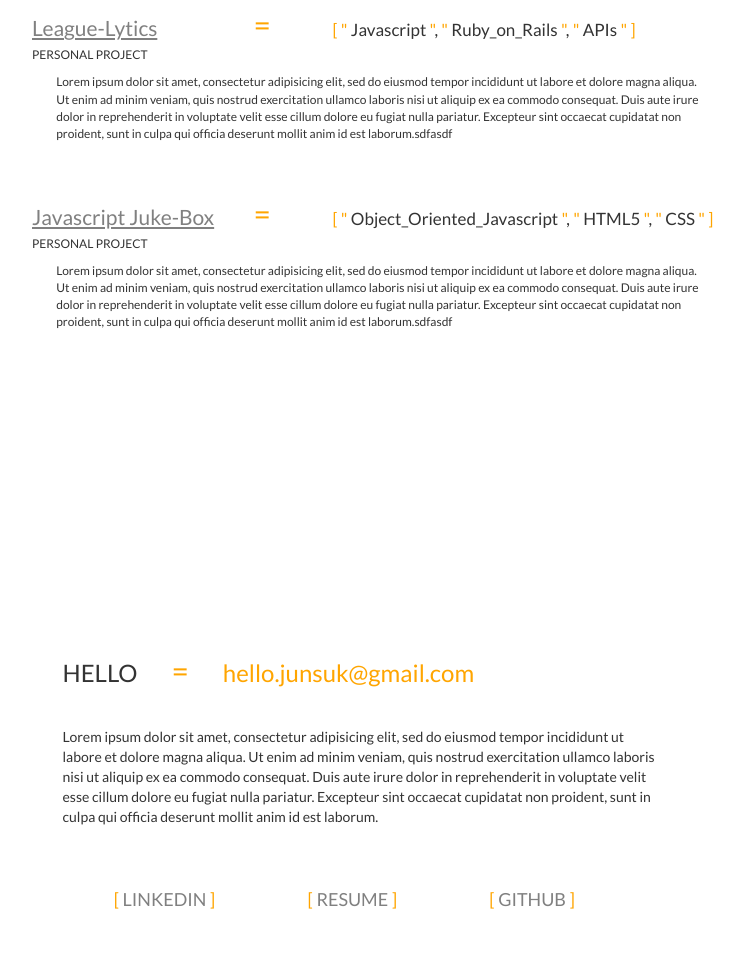
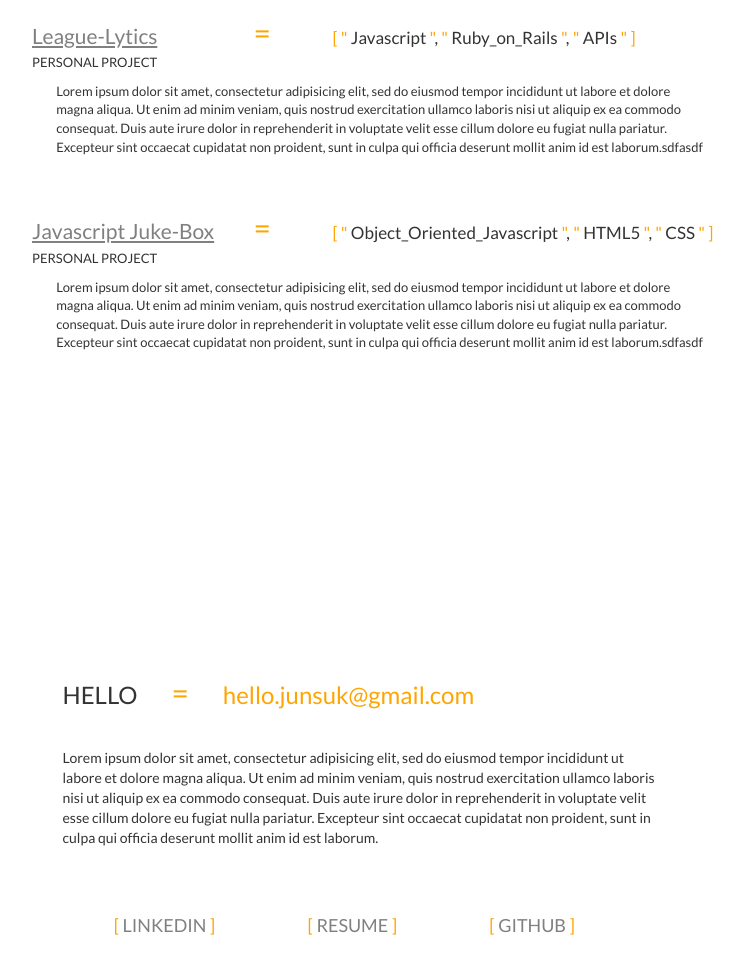
Before and after one commit to adlewic/Portfolio, a plain HTML site: page index.html in a window 1280 px wide. Shown: the part 1047-2021 px from the top of the page, without its empty margins (265-1009 px from the left). Drawn offline with nearby package versions, Linux system fonts and the light colour scheme.

Commit message:
media queriesss

```diff
--- a/css/index.css
+++ b/css/index.css
@@ -75,7 +75,7 @@ body {
 	font-size: 11px;
 }
 .detail_description {
-	font-size: 10px;
+	font-size: 12px;
 	margin-left: 2%;
 	width: 290px;
 }
@@ -112,7 +112,6 @@ body {
 #say_hello {
 	display: none;
 }
-
 #say_hello2 {
 	color: orange;
 	display: inline-block;
@@ -122,7 +121,7 @@ body {
 	margin-left: 16%;
 	margin-top: 10px;
 	width: 260px;
-	font-size: 12px;
+	font-size: 13px;
 }
 #contacts ul {
 	margin-top: 40px;
@@ -132,7 +131,7 @@ body {
 #contacts ul li{
 	list-style: none;
 	display: block;
-	margin-top: 10px;
+	margin-top: 15px;
 }
 #contacts ul li a{
 	color: grey;
@@ -151,7 +150,7 @@ body {
 }
 #copyright {
 	font-size: 10px;
-	margin-left: 10%;
+	margin-left: 8%;
 	width: 350px;
 	margin-top: 100px;
 	padding-bottom: 10px;
@@ -209,12 +208,12 @@ body {
 		margin-left: 15%;
 	}
 	.project_description {
-		font-size: 12px;
+		font-size: 13px;
 		margin-left: 15%;
 		margin-top: 0px;
 	}
 	.detail_description {
-		font-size: 12px;
+		font-size: 13px;
 		margin-left: 17%;
 		margin-top: 0px;
 		width: 540px;
@@ -271,6 +270,7 @@ body {
 		margin-left: 27%;
 		margin-top: 300px;
 		padding-bottom: 15px;
+		width: 600px;
 	}
 }
 /* Medium devices (desktops, 992px and up) */
@@ -302,11 +302,9 @@ body {
 		margin-left: 20%;
 	}
 	.project_description {
-		font-size: 12px;
 		margin-left: 20%;
 	}
 	.detail_description {
-		font-size: 12px;
 		margin-left: 22%;
 		width: 650px;
 	}
```
Also changed, not shown: 1 other file.
